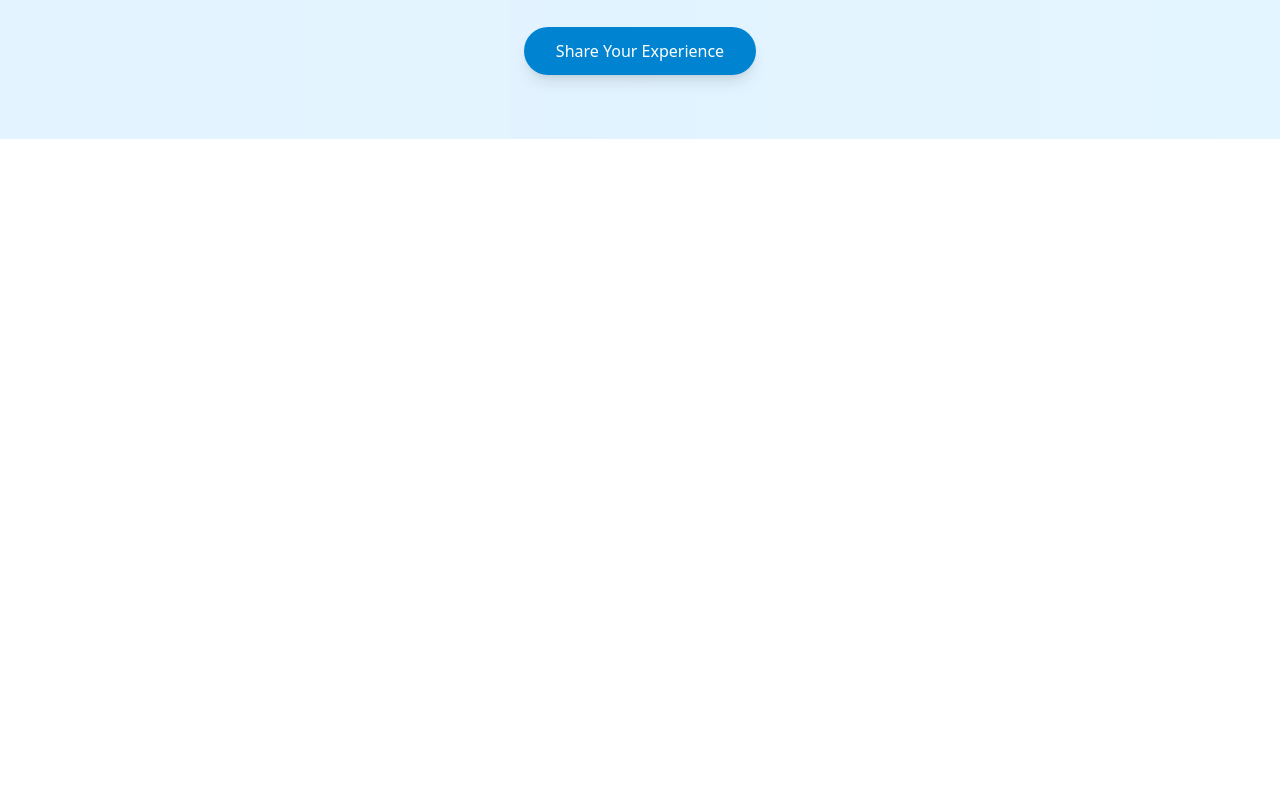
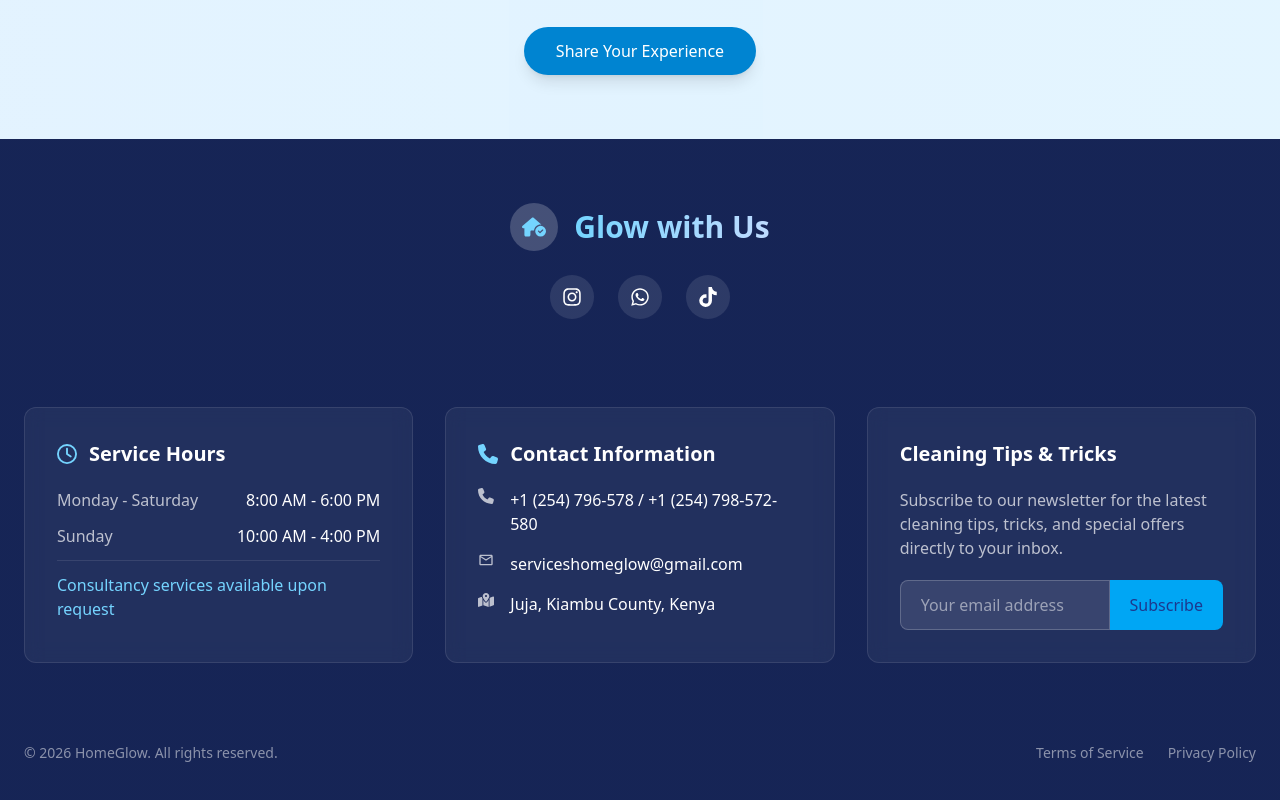
Before and after one commit to DevMandate/Homeglow, a React (Vite) app: page / in a window 1280 px wide. Shown: the part 3900-4700 px from the top of the page. Before the commit the page ends 4039 px from the top, so only its background shows below. Built offline with nearby package versions, Linux system fonts and the light colour scheme.

Commit message:
Done with the Footer

```diff
--- a/src/App.jsx
+++ b/src/App.jsx
@@ -5,6 +5,7 @@ import About from './components/About'
 import Tips from './components/Tips'
 import BookAppointment from './components/BookAppointment'
 import Testimonials from './components/Testimonials.jsx'
+import Footer from './components/Footer.jsx'
 
 const App = () => {
   return (
@@ -16,6 +17,7 @@ const App = () => {
       <Tips />
       <BookAppointment />
       <Testimonials />
+      <Footer />
     </div>
   )
 }
--- /dev/null
+++ b/src/components/Footer.jsx
@@ -0,0 +1,129 @@
+import { FaInstagram, FaMapLocationDot, FaPhone, FaRegClock, FaTiktok, FaWhatsapp,  FaHouseCircleCheck } from "react-icons/fa6"
+import { MdOutlineEmail } from "react-icons/md"
+
+const socialLinks = [
+    {icon: <FaInstagram className="text-xl"/>, href: '#'},
+    {icon: <FaWhatsapp className="text-xl"/>, href: '#'},
+    {icon: <FaTiktok className="text-xl"/>, href: '#'},
+]
+
+
+const serviceHours = [
+    {day: 'Monday - Saturday', time: '8:00 AM - 6:00 PM'},
+    {day: 'Sunday', time: '10:00 AM - 4:00 PM'},
+]
+
+const contactInfo = [
+    {icon: <FaPhone className="mr-4 text-white/70"/>,
+    text: <a href="#" className="hover:text-sky-300 transition-colors">
+        +1 (254) 796-578 / +1 (254) 798-572-580
+        </a>
+    },
+    {icon: <MdOutlineEmail className="mr-4 text-white/70"/>,
+        text: <a href="#" className="hover:text-sky-300 transition-colors">
+        serviceshomeglow@gmail.com
+        </a>
+    },
+    {icon: <FaMapLocationDot className="mr-4 text-white/70"/>,
+        text: <span>Juja, Kiambu County, Kenya</span>
+
+    },
+]
+
+
+const Footer = () => {
+  return (
+    <footer className="bg-gradient-to-b from-blue-950 to-blue-950 text-white pt-16 pb-12 relative overflow-hidden">
+        <div className="absolute bottom-0 left-0 right-0 h-20 bg-cover opacity-20">       </div>
+        <div className="container mx-auto px-6 relative z-10">
+            <div className="flex flex-col items-center mb-14">
+                <div className="flex items-center mb-6">
+                    <div className="bg-white/20 p-3 rounded-full mr-4">
+                        <FaHouseCircleCheck className="text-2xl text-sky-300"/>
+                    </div>
+                    <h2 className="text-3xl font-bold bg-clip-text text-transparent bg-gradient-to-r from-sky-300 to-blue-200">
+                        Glow with Us
+                    </h2>
+                </div>
+                <div className="flex space-x-6 mb-8">
+                    {socialLinks.map((link, index) => (
+                        <a
+                        key={index}
+                        href={link.href}
+                        className="bg-white/10 hover:bg-white/20 p-3 rounded-full transition-all duration-300 hover:-translate-y-1"
+                        >
+                            {link.icon}
+                        </a>
+                    ))}
+                </div>
+            </div>
+            <div className="grid grid-cols-1 lg:grid-cols-3 gap-8 mb-12">
+                <div className="bg-white/5 backdrop-blur-sm p-8 rounded-xl border border-white/10 hover:border-sky-300 transition-colors">
+                    <h3 className="text-xl font-semibold mb-5 flex items-center">
+                        <FaRegClock className="mr-3 text-sky-300"/>
+                        Service Hours
+                    </h3>
+                    <ul className="space-y-3">
+                        {serviceHours.map((item, index) => (
+                            <li key={index} className="flex justify-between">
+                                <span className="text-white/70">{item.day}</span>
+                                <span>{item.time}</span>
+                            </li>
+                        ))}
+                        <li className="pt-3 mt-3 border-t border-white/10 text-sky-300 font-medium">
+                        Consultancy services available upon request
+                        </li>
+                    </ul>
+                </div>
+                <div className="bg-white/5 backdrop-blur-sm p-8 rounded-xl border border-white/10 hover:border-sky-300 transition-colors">
+                    <h3 className="text-xl font-semibold mb-5 flex items-center">
+                        <FaPhone className="mr-3 text-sky-300"/>
+                        Contact Information
+                    </h3>
+                    <ul className="space-y-4">
+                        {contactInfo.map((info, index) => (
+                            <li key={index} className="flex items-start">
+                                {info.icon}
+                                {info.text}
+                            </li>
+                        ))}
+                    </ul>
+                </div>
+                <div className="bg-white/5 backdrop-blur-sm p-8 rounded-xl border border-white/10 hover:border-sky-300 transition-colors">
+                    <h3 className="text-xl font-semibold mb-5 flex">
+                        Cleaning Tips & Tricks
+                    </h3>
+                    <p className="text-white/70 mb-5">
+                        Subscribe to our newsletter for the latest cleaning tips, tricks, and special offers directly to your inbox.
+                    </p>
+                    <div className="flex">
+                        <input
+                        type="email"
+                        placeholder="Your email address"
+                        className="bg-white/10 border border-white/20 rounded-r-none  rounded-l-lg px-5 py-3 w-full focus:outline-none focus:ring-2 focus:ring-sky-300 placeholder:text-white/50"
+                        />
+                        <button className="bg-sky-500 hover:bg-sky-400 text-blue-900 font-medium px-5 py-3 rounded-l-none rounded-r-lg transition-colors flex items-center">
+                            Subscribe
+                        </button>
+                    </div>
+                </div>
+            </div>
+            <div className="pt-8 flex flex-col md:flex-row justify-between items-center">
+                <p className="text-white/50 text-sm mb-3 md:mb-0">
+                    &copy; {new Date().getFullYear()} HomeGlow. All rights reserved.
+                </p>
+                <div className="flex space-x-6">
+                    <a href="#" className="text-white/50 hover:text-sky-300 transition-colors text-sm">
+                        Terms of Service
+                    </a>
+                    <a href="#" className="text-white/50 hover:text-sky-300 transition-colors text-sm">
+                        Privacy Policy
+                    </a>
+                </div>
+            </div>
+        </div>
+    </footer>
+  );
+};
+
+export default Footer
--- a/src/components/Testimonials.jsx
+++ b/src/components/Testimonials.jsx
@@ -74,7 +74,7 @@ const Testimonials = () => {
                                 </div>
                                 <div className='md:w-2/3 md:pl-12'>
                                     <div className='relative'>
-                                        <FaQuoteLeft className='text-sky-200 text-4xl absolute -top-2 -left-10'/>
+                                        <FaQuoteLeft className='text-sky-300 text-2xl md:text-3xl absolute -top-2 -left:-7 md:-left-10'/>
                                         <p className='text-lg text-gray-700 mb-6 relative z-10'>
                                             {testimonial.feedback}
                                         </p>
@@ -96,11 +96,11 @@ const Testimonials = () => {
                                         <div className='hidden md:flex space-x-2'>
                                             <button
                                                 onClick={prevTestimonial}
-                                                className='p-2 rounded-full bg-sky-100 text-sky-100 hover:bg-sky-200 transition-colors'>
+                                                className='p-2 rounded-full bg-sky-100 text-sky-600 hover:bg-sky-200 transition-colors'>
                                                     <FaChevronLeft />
                                             </button>
                                             <button onClick={nextTestimonial}
-                                            className='p-2 rounded-full bg-sky-100 text-sky-100 hover:bg-sky-200 transition-colors'>
+                                            className='p-2 rounded-full bg-sky-100 text-sky-600 hover:bg-sky-200 transition-colors'>
                                                 <FaChevronRight />
                                             </button>
                                         </div>
--- a/src/index.css
+++ b/src/index.css
@@ -1 +1,5 @@
 @import "tailwindcss";
+
+html {
+    scroll-behavior: smooth;
+}
```
